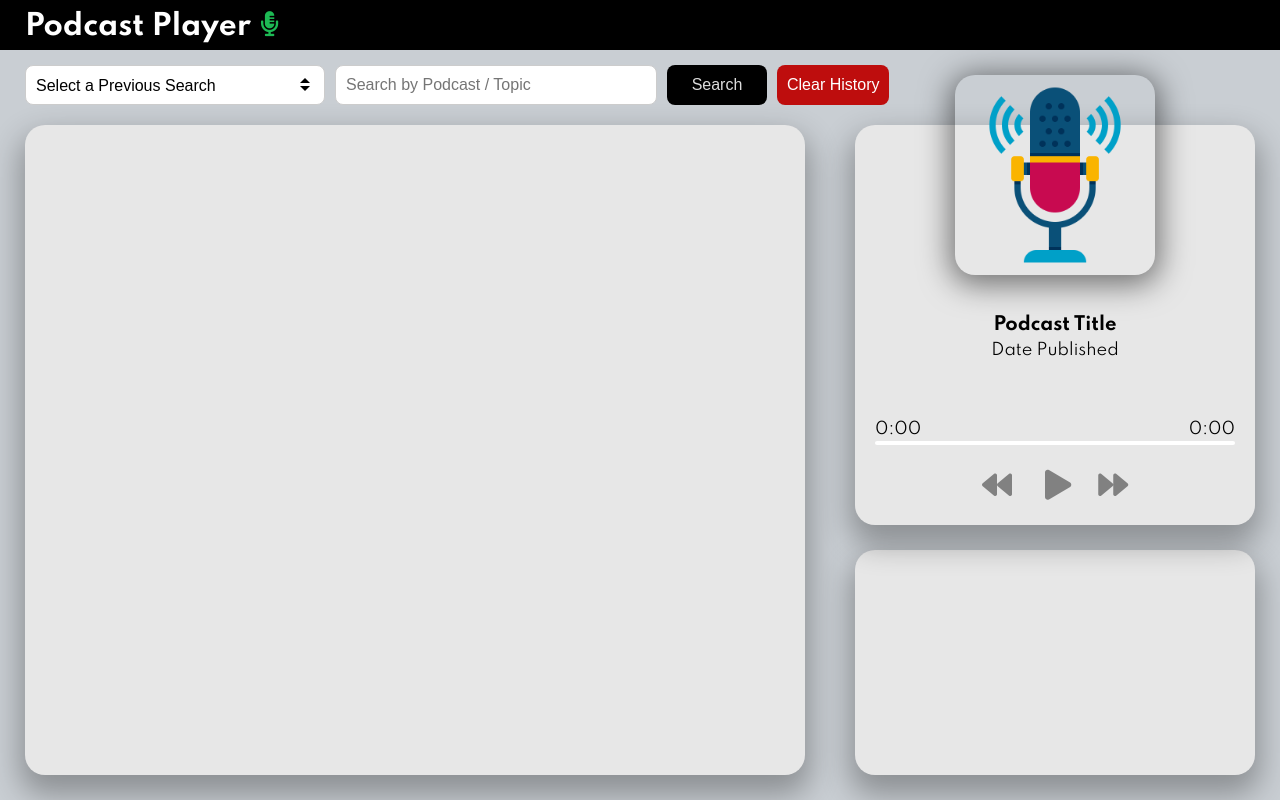
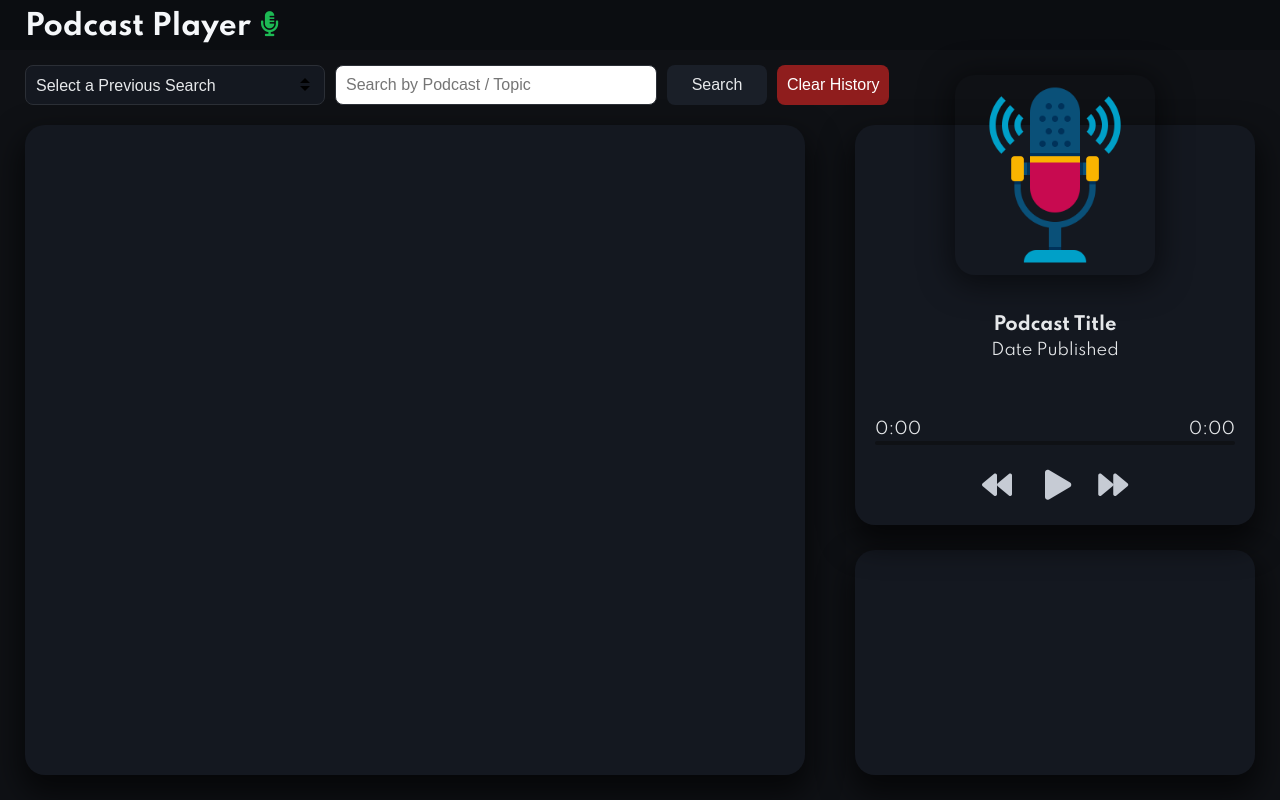
Before and after one commit to smrdwn/podcast-player, a website: page public/index.html in a window 1280 px wide. Drawn offline with Linux system fonts and the light colour scheme.

Commit message:
added dark theme

```diff
--- a/public/index.html
+++ b/public/index.html
@@ -3,7 +3,7 @@
 <head>
     <meta charset="UTF-8">
     <meta name="viewport" content="width=device-width, initial-scale=1.0">
-    <title>Jacinto // Podcast Player</title>
+    <title>Podcast Player</title>
     <!-- Zero to Mastery Favicon -->
     <link rel="icon" type="image/png" href="favicon.png">
     <!-- FontAwesome V5 -->
--- a/public/style.css
+++ b/public/style.css
@@ -7,15 +7,16 @@ html {
 body {
     margin: 0;
     min-height: 100vh;
-    background: #c9ced3;
+    background: #0f1115;
     font-family: 'Spartan', sans-serif;
+    color: #e6e8ea;
 }
 
 /* Navbar --------------------------------------- */
 .nav-wrapper {
     height: 50px;
     width: 100%;
-    background: black;
+    background: #0b0d11;
 }
 
 .nav {
@@ -29,7 +30,7 @@ body {
     font-size: 28px;
     margin: 0;
     margin-left: 25px;
-    color: white;
+    color: #f5f7fa;
 }
 
 .nav-wrapper i {
@@ -57,7 +58,7 @@ select, input, button {
     padding: 10px;
     font-size: 16px;
     border-radius: 8px;
-    border: 1px solid #ccc;
+    border: 1px solid #2b2f36;
 }
 
 input {
@@ -74,7 +75,8 @@ input {
 .custom-select select {
     appearance: none;
     width: 100%;
-    background-color: white;
+    background-color: #141820;
+    color: #e6e8ea;
     cursor: pointer;
     height: 40px;
 }
@@ -107,14 +109,14 @@ input {
 
 button {
     cursor: pointer;
-    background: black;
-    color: rgb(220, 220, 220);
+    background: #1a1f28;
+    color: #e6e8ea;
     border: none;
     min-width: 100px;
 }
 
 #resetButton {
-    background: rgb(190, 13, 13);
+    background: #8f1d1d;
     color: white;
 }
 
@@ -139,9 +141,9 @@ button:hover {
     margin-top: 75px;
     padding: 20px;
     box-sizing: border-box;
-    background: #e7e7e7;
+    background: #141820;
     border-radius: 20px;
-    box-shadow: 0 15px 30px 5px rgba(0, 0, 0, 0.3);
+    box-shadow: 0 15px 30px 5px rgba(0, 0, 0, 0.6);
 }
 
 .player-container {
@@ -186,13 +188,13 @@ button:hover {
 }
 
 .card {
-    background-color: white;
-    border: 1px solid #ddd;
+    background-color: #171c24;
+    border: 1px solid #2b2f36;
     border-radius: 8px;
     width: calc(100% - 40px);
     height: 250px;
     overflow: hidden;
-    box-shadow: 0 4px 8px rgba(0, 0, 0, 0.1);
+    box-shadow: 0 4px 12px rgba(0, 0, 0, 0.4);
     display: flex;
 }
 
@@ -250,7 +252,7 @@ button:hover {
 
 .card p {
     font-size: 0.9em;
-    color: #555;
+    color: #b6bcc6;
 }
 
 .card .episode-count {
@@ -260,13 +262,13 @@ button:hover {
 
 .card .pub-date {
     font-size: 0.8em;
-    color: #777;
+    color: #8f96a3;
     margin-top: 5px;
 }
 
 .card .pub-date-alt {
     font-size: 0.8em;
-    color: #777;
+    color: #8f96a3;
     margin: 8px 0 7px 15px;
 }
 
@@ -281,7 +283,7 @@ button:hover {
 
 .icon-container i {
     font-size: 30px;
-    color: rgb(95, 95, 95);
+    color: #a6adb8;
     cursor: pointer;
 }
 
@@ -295,9 +297,9 @@ button:hover {
 .player {
     height: 400px;
     width: 400px;
-    background: #e7e7e7;
+    background: #141820;
     border-radius: 20px;
-    box-shadow: 0 15px 30px 5px rgba(0, 0, 0, 0.3);
+    box-shadow: 0 15px 30px 5px rgba(0, 0, 0, 0.6);
     position: relative;
 }
 
@@ -346,7 +348,7 @@ button:hover {
 
 /* Progress */
 .progress-container {
-    background: #fff;
+    background: #0f1115;
     border-radius: 5px;
     cursor: pointer;
     margin: 40px 20px;
@@ -355,7 +357,7 @@ button:hover {
 }
 
 .progress {
-    background: #242323;
+    background: #3a4150;
     border-radius: 5px;
     height: 100%;
     width: 0%;
@@ -394,7 +396,7 @@ button:hover {
 
 .player-controls .fas {
     font-size: 30px;
-    color: rgb(129, 129, 129);
+    color: #c6cbd4;
     margin-right: 30px;
     cursor: pointer;
     user-select: none;
@@ -411,9 +413,9 @@ button:hover {
 
 /* Queue */
 .queue {
-    background: #e7e7e7;
+    background: #141820;
     border-radius: 20px;
-    box-shadow: 0 15px 30px 5px rgba(0, 0, 0, 0.3);
+    box-shadow: 0 15px 30px 5px rgba(0, 0, 0, 0.6);
     height: calc(100% - 450px);
     width: 400px;
     margin-top: 25px;
@@ -426,7 +428,7 @@ button:hover {
 
 .queue-item {
     display: flex;
-    background: white;
+    background: #171c24;
     border-radius: 12px;
     margin-bottom: 10px;
 }
@@ -454,6 +456,7 @@ button:hover {
 .queue-content h3 {
     font-size: 14px;
     margin: 0;
+    color: #e6e8ea;
 }
 
 .mb-10 {
```
